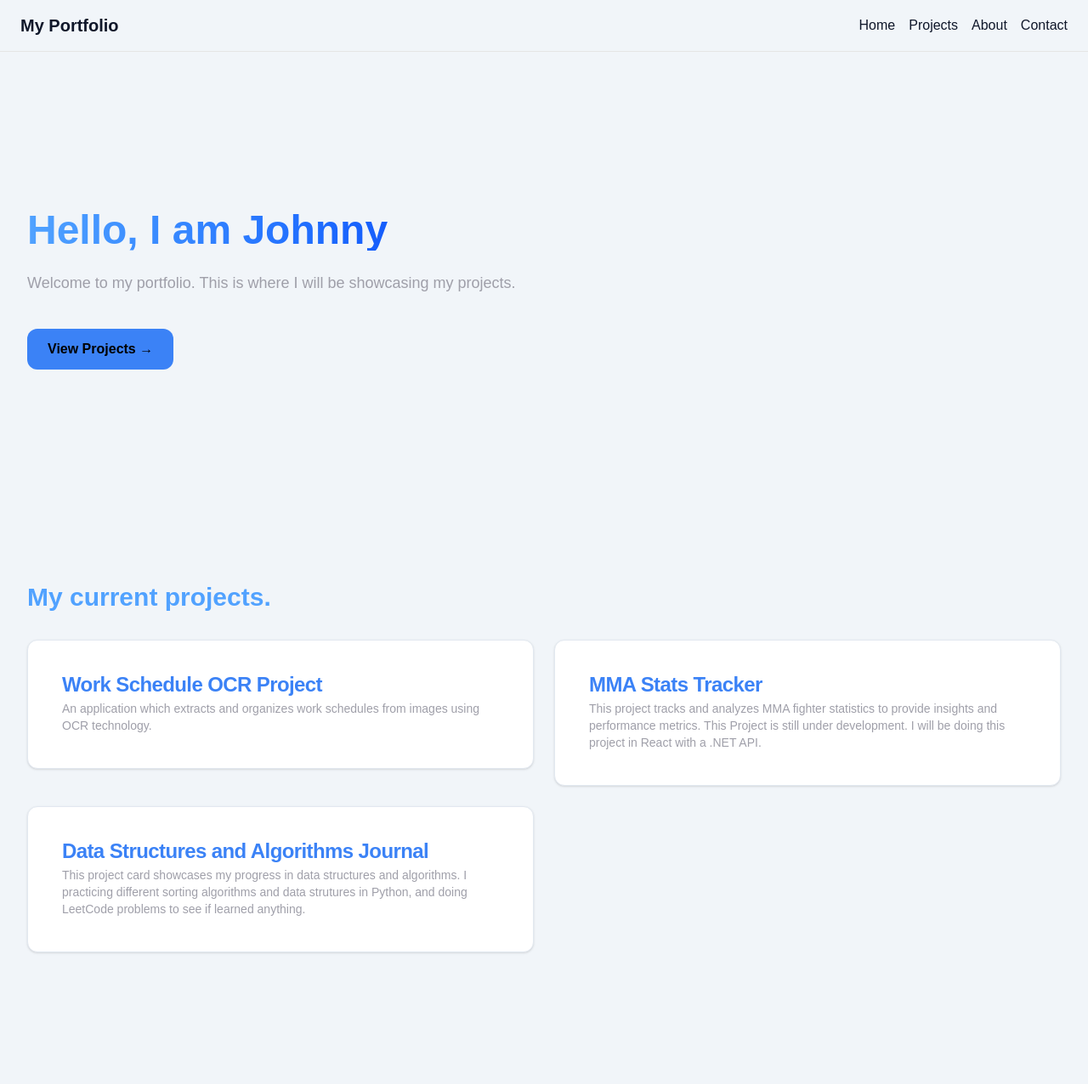
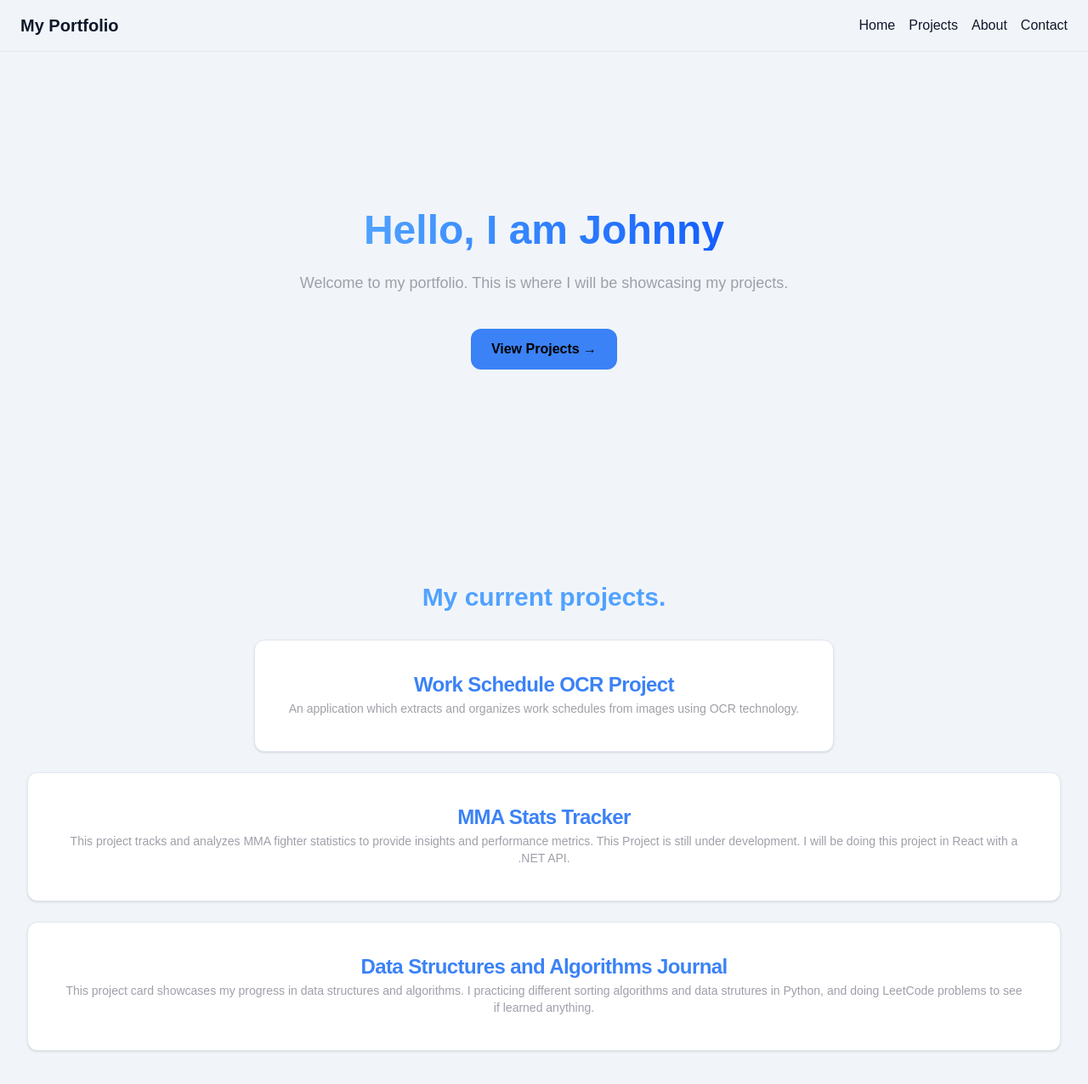
Before and after one commit to JohnnyNguyen97/CV, a Next.js app: page / in a window 1280 px wide. Shown: the top 1276 px of the page at 85% size. Before the commit the page ends 1185 px from the top, so only its background shows below. Built offline with nearby package versions, Linux system fonts and the light colour scheme.

Commit message:
Centered all text and project cards on one line vertically

```diff
--- a/app/page.tsx
+++ b/app/page.tsx
@@ -7,11 +7,11 @@ export default function Home() {
       <Hero />
 
       <section className="px-8 py-16">
-        <h2 className="text-3xl font-semibold mb-8 text-blue-400">
+        <h2 className="text-3xl font-semibold mb-8 items-center text-center text-blue-400">
           My current projects.
         </h2>
 
-        <div className="grid sm:grid-cols-2 gap-6">
+        <div className="flex flex-col gap-6 items-center text-center">
           <ProjectCard
             title="Work Schedule OCR Project"
             description="An application which extracts and organizes work schedules from images using OCR technology."
--- a/components/sections/Hero.tsx
+++ b/components/sections/Hero.tsx
@@ -1,6 +1,6 @@
 export default function Hero() {
   return (
-    <section className="min-h-[70vh] w-full flex flex-col justify-center items-start gap-6 px-8 py-32">
+    <section className="min-h-[70vh] w-full flex flex-col justify-center items-center text-center gap-6 px-8 py-32">
       <h1 className="text-5xl font-bold text-transparent bg-clip-text bg-gradient-to-r from-blue-400 to-blue-600">
         Hello, I am Johnny
       </h1>
```
